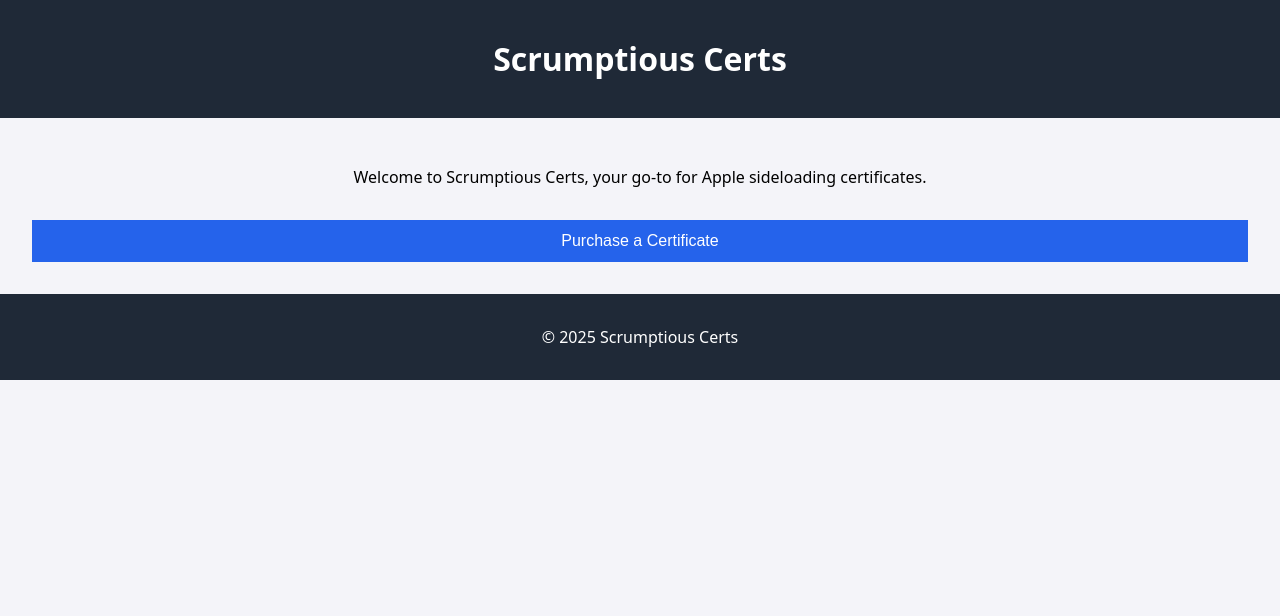
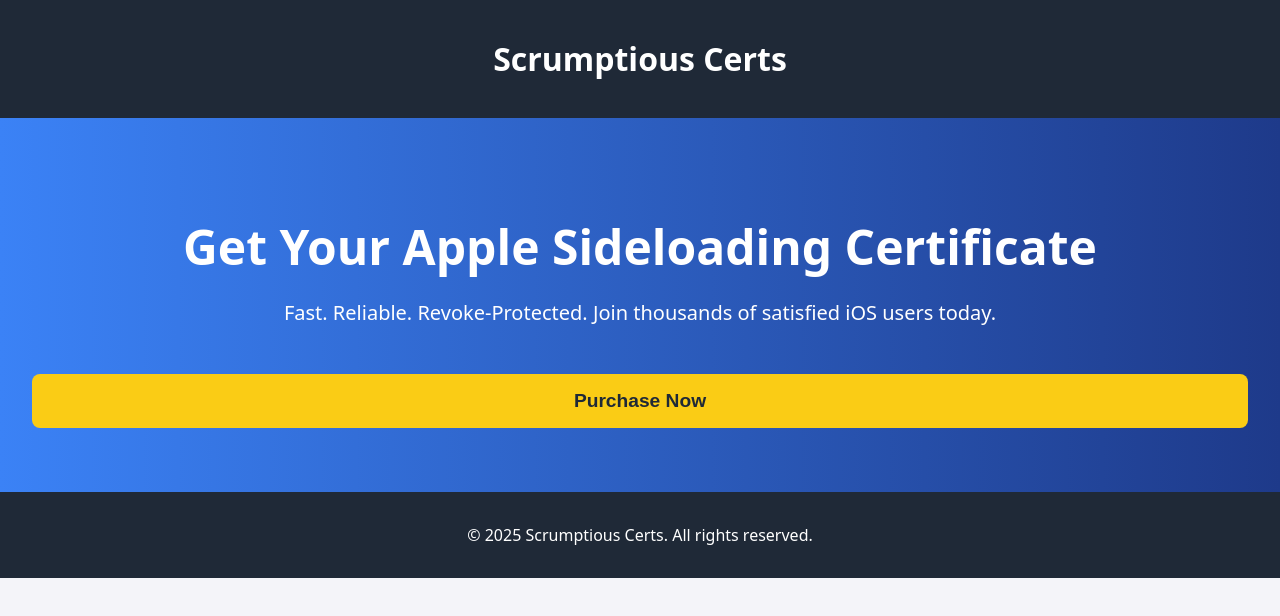
Before and after one commit to menards2fly/Scrumptious-Certs, a plain HTML site: page public/index.html in a window 1280 px wide. Drawn offline with Linux system fonts and the light colour scheme.

Commit message:
Update index.html

```diff
--- a/public/index.html
+++ b/public/index.html
@@ -1,16 +1,61 @@
 <!DOCTYPE html>
 <html lang="en">
 <head>
-  <meta charset="UTF-8">
-  <title>Welcome - Scrumptious Certs</title>
-  <link rel="stylesheet" href="/style.css">
+  <meta charset="UTF-8" />
+  <title>Scrumptious Certs - Home</title>
+  <link rel="stylesheet" href="/style.css" />
+  <style>
+    body {
+      margin: 0;
+      font-family: system-ui, sans-serif;
+    }
+    header, footer {
+      background-color: #1f2937;
+      color: white;
+      padding: 1rem;
+      text-align: center;
+    }
+    .hero {
+      padding: 4rem 2rem;
+      text-align: center;
+      background: linear-gradient(to right, #3b82f6, #1e3a8a);
+      color: white;
+    }
+    .hero h1 {
+      font-size: 3rem;
+      margin-bottom: 1rem;
+    }
+    .hero p {
+      font-size: 1.25rem;
+      margin-bottom: 2rem;
+    }
+    .cta-button {
+      padding: 1rem 2rem;
+      font-size: 1.2rem;
+      background-color: #facc15;
+      border: none;
+      border-radius: 8px;
+      cursor: pointer;
+      color: #1f2937;
+      font-weight: bold;
+      transition: background 0.3s ease;
+    }
+    .cta-button:hover {
+      background-color: #eab308;
+    }
+  </style>
 </head>
 <body>
-  <header><h1>Scrumptious Certs</h1></header>
-  <main style="text-align:center; padding:2rem;">
-    <p>Welcome to Scrumptious Certs, your go-to for Apple sideloading certificates.</p>
-    <a href="/purchase.html"><button>Purchase a Certificate</button></a>
+  <header>
+    <h1>Scrumptious Certs</h1>
+  </header>
+  <main class="hero">
+    <h1>Get Your Apple Sideloading Certificate</h1>
+    <p>Fast. Reliable. Revoke-Protected. Join thousands of satisfied iOS users today.</p>
+    <a href="/purchase.html"><button class="cta-button">Purchase Now</button></a>
   </main>
-  <footer><p>© 2025 Scrumptious Certs</p></footer>
+  <footer>
+    <p>© 2025 Scrumptious Certs. All rights reserved.</p>
+  </footer>
 </body>
 </html>
```
